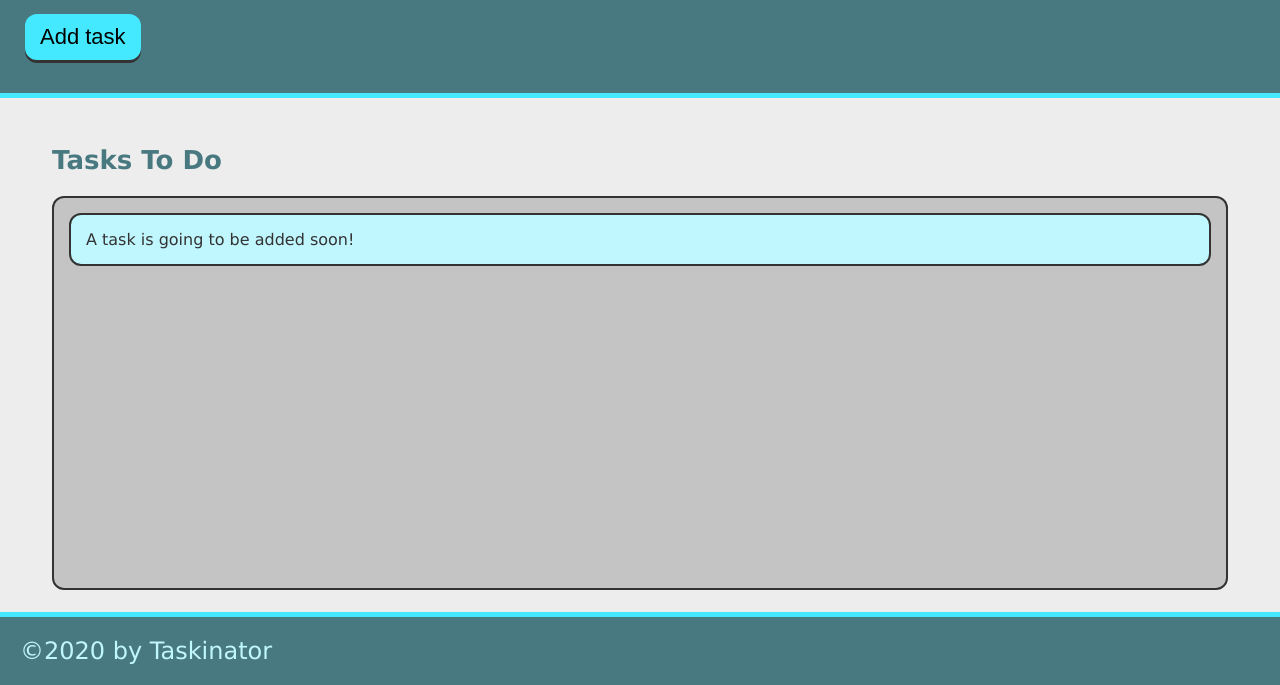
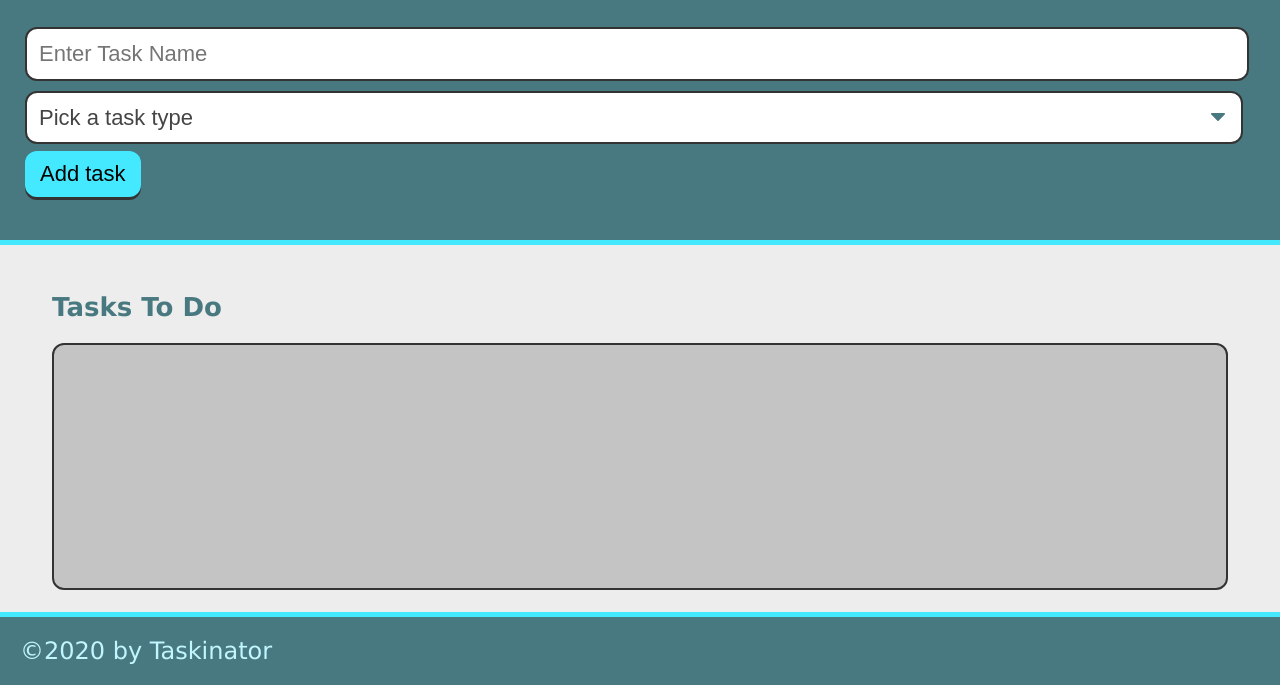
Before and after one commit to abeshaw97/taskinator, a plain HTML site: page index.html in a window 1280 px wide. Shown: the part 115-800 px from the top of the page. Drawn offline with Linux system fonts and the light colour scheme.

Commit message:
all html in place

```diff
--- a/index.html
+++ b/index.html
@@ -11,20 +11,34 @@
     <header>
 <h1 class="page-title">Taskinator</h1>
 <p>Click the button below to add a new task!</p>
-<button class="btn" id="save-task"> Add task </button>
+<form id="task-form">
+<div class="form-group">
+  <input type="text" name="task-name" placeholder="Enter Task Name" />
+  <div class="form-group">
+    <select name="task-type" class="select-dropdown">
+      <option value="" disabled selected>Pick a task type</option>
+      <option value="Print">Print</option>
+      <option value="Web">Web</option>
+      <option value="Mobile">Mobile</option>
+    </select>
+  </div>
+  <button class="btn" id="save-task" type="submit"> Add task </button>
+ </div>
+ </form>
     </header>
-    <script src="./assets/js/script.js"></script>
 
     <main class="page-content">
   <section class="task-list-wrapper">
     <h2 class="list-title">Tasks To Do</h2>
     <ul class="task-list" id="tasks-to-do">
-      <li class="task-item">A task is going to be added soon!</li>
     </ul>
   </section>
 </main>
+
 <footer>
     &copy;2020 by Taskinator
   </footer>
+
+  <script src="./assets/js/script.js"></script>
 </body>
 </html>
```
